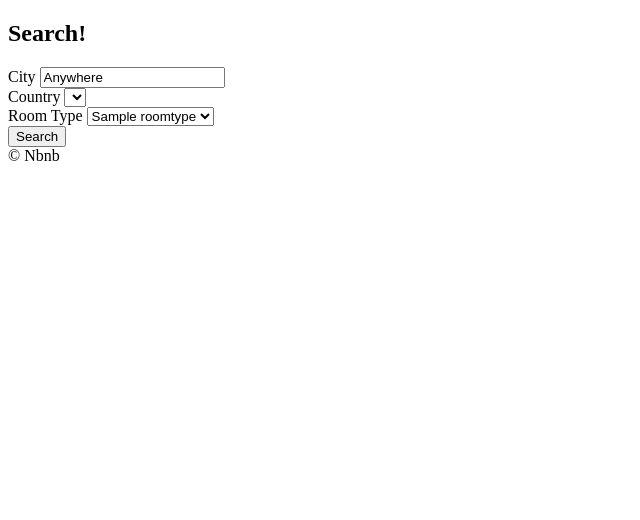
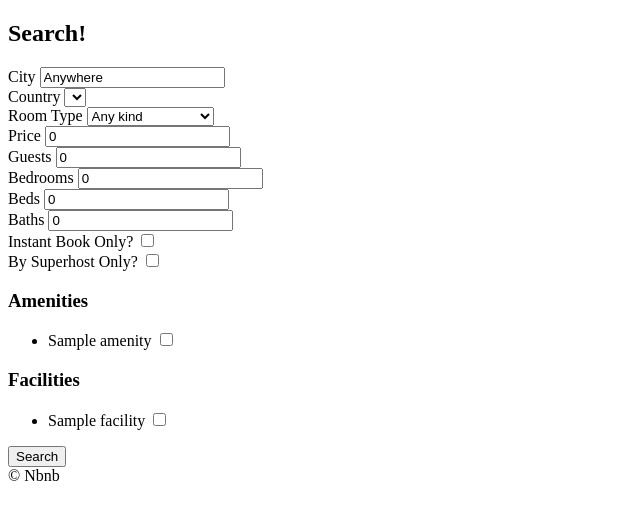
Before and after one commit to rla40162002/first_repo, a Django app: page /rooms/search/ in a window 1280 px wide. Shown: the part 60-580 px from the top of the page, without its empty margins (0-640 px from the left). Run offline with Django 3.2, Linux system fonts and the light colour scheme; tables that the repository leaves empty hold one stand-in row (values such as "Sample post"); lists and menus that the app fills with data are empty.

Commit message:
New Search finished

```diff
--- a/rooms/views.py
+++ b/rooms/views.py
@@ -29,12 +29,43 @@ class RoomDetail(DetailView):
 
 
 def search(request):
-    print(request.GET)
     city = request.GET.get("city", "Anywhere")
     city = str.capitalize(city)
+    country = request.GET.get("country", "KR")
+    room_type = int(request.GET.get("room_type", 0))
+
+    price = int(request.GET.get("price", 0))
+    guests = int(request.GET.get("guests", 0))
+    bedrooms = int(request.GET.get("bedrooms", 0))
+    beds = int(request.GET.get("beds", 0))
+    baths = int(request.GET.get("baths", 0))
+    instant = request.GET.get("instant", False)
+    super_host = request.GET.get("super_host", False)
+    s_amenities = request.GET.getlist("amenities")
+    s_facilities = request.GET.getlist("facilities")
+    form = {
+        "city": city,
+        "s_room_type": room_type,
+        "s_country": country,
+        "price": price,
+        "guests": guests,
+        "bedrooms": bedrooms,
+        "beds": beds,
+        "baths": baths,
+        "s_amenities": s_amenities,
+        "s_facilities": s_facilities,
+        "instant": instant,
+        "super_host": super_host,
+    }
+
     room_types = models.RoomType.objects.all()
-    return render(
-        request,
-        "rooms/search.html",
-        {"city": city, "countries": countries, "room_types": room_types},
-    )
+    amenities = models.Amenity.objects.all()
+    facilities = models.Facility.objects.all()
+
+    choices = {
+        "countries": countries,
+        "room_types": room_types,
+        "amenities": amenities,
+        "facilities": facilities,
+    }
+    return render(request, "rooms/search.html", {**form, **choices},)
--- a/templates/rooms/search.html
+++ b/templates/rooms/search.html
@@ -19,7 +19,7 @@
             <label for="country">Country</label>
             <select id="country" name="country">
                 {% for country in countries %}
-                    <option value="{{country.code}}">{{country.name}}</option>
+                    <option value="{{country.code}}"{% if country.code == s_country %}selected{% endif %}>{{country.name}}</option>
                 {% endfor %}
             </select>
         </div>
@@ -27,10 +27,84 @@
         <div>
             <label for="room_type">Room Type</label>
             <select id="room_type" name="room_type">
+                <option value="0" {% if s_room_type == 0 %}selected{% endif %}>Any kind</option>
                 {% for room_type in room_types %}
-                    <option value="{{room_type.pk}}">{{room_type.name}}</option>
+                    <option value="{{room_type.pk}}" {% if s_room_type == room_type.pk %}selected{% endif %}>{{room_type.name}}</option>
                 {% endfor %}
             </select>
+        </div>
+
+        <div>
+            <label for="price">Price</label>
+            <input value="{{price}}" type="number" name="price" id="price" placeholder="Price" />
+        </div>
+
+        <div>
+            <label for="guests">Guests</label>
+            <input value="{{guests}}" type="number" name="guests" id="guests" placeholder="Guests" />
+        </div>
+
+        <div>
+            <label for="bedrooms">Bedrooms</label>
+            <input value="{{bedrooms}}" type="number" name="bedrooms" id="bedrooms" placeholder="Bedrooms" />
+        </div>
+
+        <div>
+            <label for="beds">Beds</label>
+            <input value="{{beds}}" type="number" name="beds" id="beds" placeholder="Beds" />
+        </div>
+
+        <div>
+            <label for="baths">Baths</label>
+            <input value="{{baths}}" type="number" name="baths" id="baths" placeholder="Baths" />
+        </div>
+
+        <div>
+            <label for="instant">Instant Book Only?</label>
+            <input type="checkbox" name="instant" id="instant" {% if instant %}checked{% endif %}/>
+        </div>
+
+        <div>
+            <label for="super_host">By Superhost Only?</label>
+            <input type="checkbox" name="super_host" id="super_host" {% if super_host %}checked{% endif %}/>
+        </div>
+
+        <div>
+            <h3>Amenities</h3>
+            <ul>
+                {% for amenity in amenities %}
+                    <li>
+                        <label for="a_{{amenity.pk}}">{{amenity.name}}</label>
+                        <input id="a_{{amenity.pk}}"
+                            name="amenities"
+                            type="checkbox"
+                            value={{amenity.pk}}
+                            {% if amenity.pk|slugify in s_amenities %}
+                                checked
+                            {% endif %}
+                        />
+                    </li>
+                {% endfor %}
+            </ul>
+        </div>
+
+        <div>
+            <h3>Facilities</h3>
+            <ul>
+                {% for facility in facilities %}
+                    <li>
+                        <label for="f_{{facility.pk}}">{{facility.name}}</label>
+                        <input id="f_{{facility.pk}}"
+                            name="facilities"
+                            type="checkbox"
+                            value={{facility.pk}}
+                            {% if facility.pk|slugify in s_facilities %}
+                                checked
+                            {% endif %}
+                        />
+                    </li>
+                {% endfor %}
+            </ul>
         </div>
 
         <button>Search</button>
```
